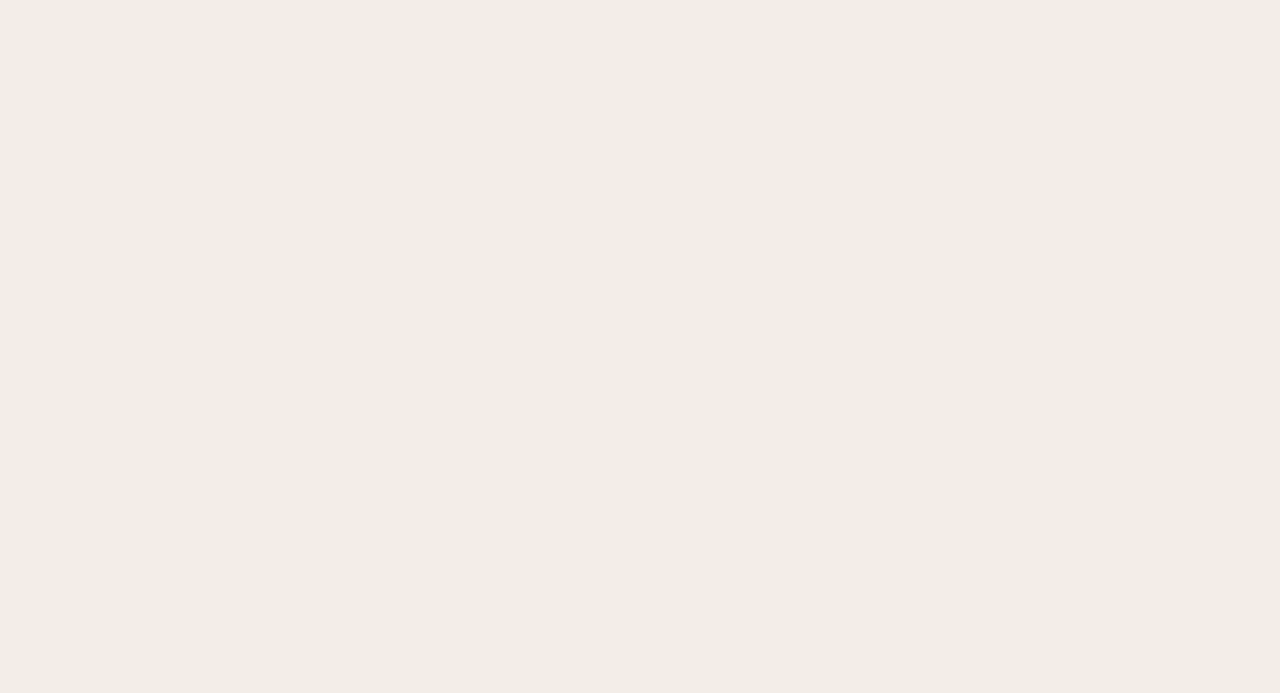
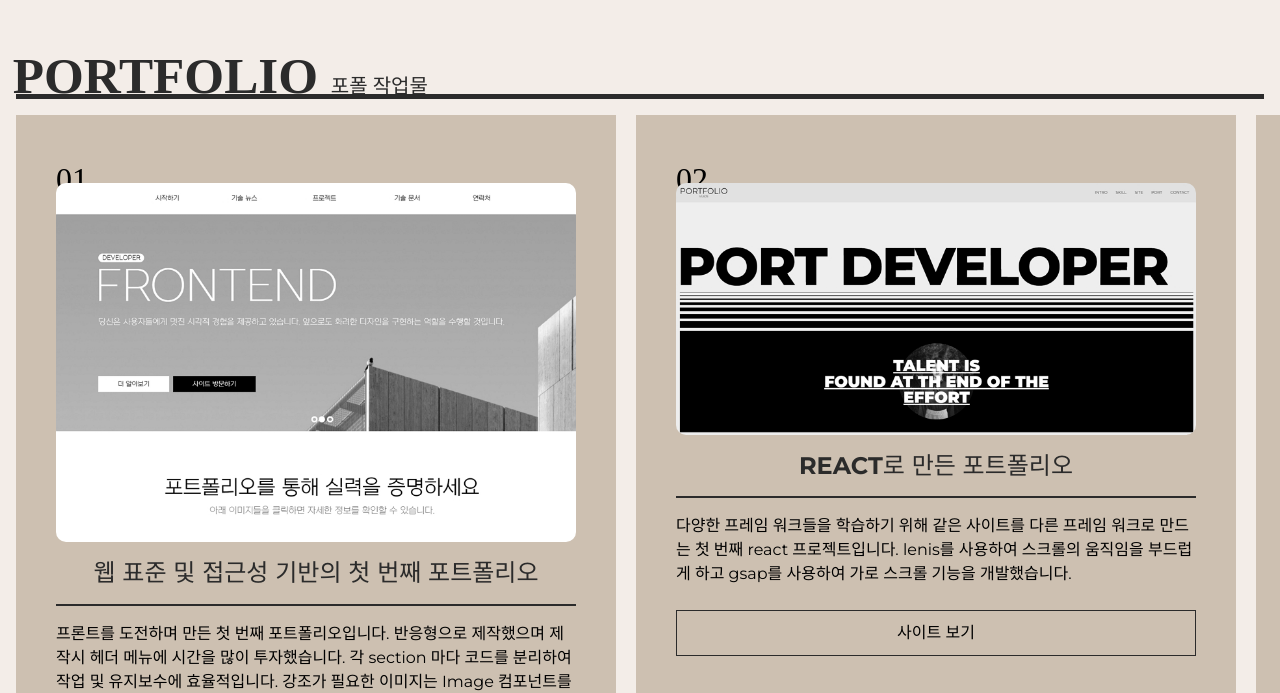
Before and after one commit to chu9400/port2023-next, a Next.js app: page / in a window 1280 px wide. Shown: the part 4347-5040 px from the top of the page. Before the commit the page ends 4198 px from the top, so only its background shows below. Built offline with nearby package versions, Linux system fonts and the light colour scheme; a small style sheet from the web is missing; a web font is replaced by a local one.

Commit message:
😘 포트폴리오 완성

```diff
--- a/src/assets/scss/section/_port.scss
+++ b/src/assets/scss/section/_port.scss
@@ -0,0 +1,116 @@
+#port{
+    width: 100%;
+    margin-top: 30vh;
+    overflow: hidden;
+}
+
+.port__inner {
+    padding: 16px;
+
+    .port__title{
+        width: 100%;
+        height: 5vw;
+        font-size: 4vw;
+        font-weight: 900;
+        line-height: 1.6;
+        font-family: var(--mainKor-font);
+        text-transform: uppercase;
+        color: var(--black100);
+        border-bottom: 0.4vw solid var(--black100);
+        margin-bottom: 16px;
+        text-indent: -0.26vw;
+
+        em {
+            font-size: 1.25rem;
+            font-weight: 400;
+            line-height: 2;
+        }
+    }
+
+    .port__wrap {
+        display: flex;
+        flex-wrap: wrap;
+        width: 8000px;
+
+        .port__item {
+            width: 600px;
+            height: 85vh;
+            background-color: var(--subBg100);
+            padding: 2.5rem;
+            margin-right: 20px;
+            transition: all 0.3s;
+
+            &:hover {
+                height: 90vh;
+
+                .link{
+                    margin-top: 0px;
+                }
+            }
+
+            &.p1 { background-color: var(--subBg100); }
+            &.p2 { background-color: var(--subBg200); }
+            &.p3 { background-color: var(--subBg300); }
+            &.p4 { background-color: var(--subBg400); }
+            &.p5 { background-color: var(--subBg500); }
+            &.p6 { background-color: var(--subBg100); }
+            &.p7 { background-color: var(--subBg200); }
+            &.p8 { background-color: var(--subBg300); }
+            &.p9 { background-color: var(--subBg400); }
+            &.p10 { background-color: var(--subBg500); }
+
+            .num {
+                font-size: 2rem;
+                font-family: var(--mainNum-font);
+            }
+
+            .link{
+                display: block;
+                margin-top: -20px;
+                transition: all 0.3s;
+
+                &:hover img{
+                    filter: saturate(100%);
+                    border-radius: 50px;
+                }
+
+                img{
+                    border-radius: 10px;
+                    filter: saturate(0%);
+                    transition: all 0.3s;
+                }
+            }
+
+            .title {
+                font-size: 1.5rem;
+                text-align: center;
+                padding: 0.8rem 0;
+                font-weight: 700;
+                color: var(--black100);
+                border-bottom: 2px solid var(--black100);
+                margin-bottom: 1rem;
+            }
+
+            desc {
+                font-size: 1rem;
+            }
+
+            .site {
+                border: 1px solid var(--black100);
+                display: block;
+                text-align: center;
+                padding: 0.625rem 1.5rem;
+                margin-top: 1.5rem;
+                transition: background-color 0.3s;
+
+                &:hover {
+                    background-color: var(--black100);
+                    color: var(--white);
+                }
+            }
+
+
+        }
+    }
+
+}
--- a/src/components/Port.jsx
+++ b/src/components/Port.jsx
@@ -1,8 +1,35 @@
-import React from 'react'
+import React from "react";
+import { portText } from "@/constants";
+import Image from "next/image";
 
 const Port = () => {
   return (
-    <div>Port</div>
+    <section id="port">
+      <div className="port__inner">
+        <h2 className="port__title">
+          portfolio <em>포폴 작업물</em>
+        </h2>
+
+        <div className="port__wrap">
+          {portText.map((port, key)=>{
+            return (
+              <article className="port__item p1" key={key}>
+                <span className="num">{port.num}.</span>
+                <a href={port.code} className="link" target="_blank" rel="noreferrer noopener">
+                  <Image src={port.img} alt={port.name} width={400} height={300} style={{width:"100%", height: "auto"}} />
+                </a>
+                <h3 className="title">{port.title}</h3>
+                <p className="desc">{port.desc}</p>
+                <a href={port.view} target="_blank" className="site" rel="noreferrer noopener">사이트 보기</a>
+              </article>
+            )
+          })}
+
+
+        </div>
+
+      </div>
+    </section>
   )
 }
 
```
